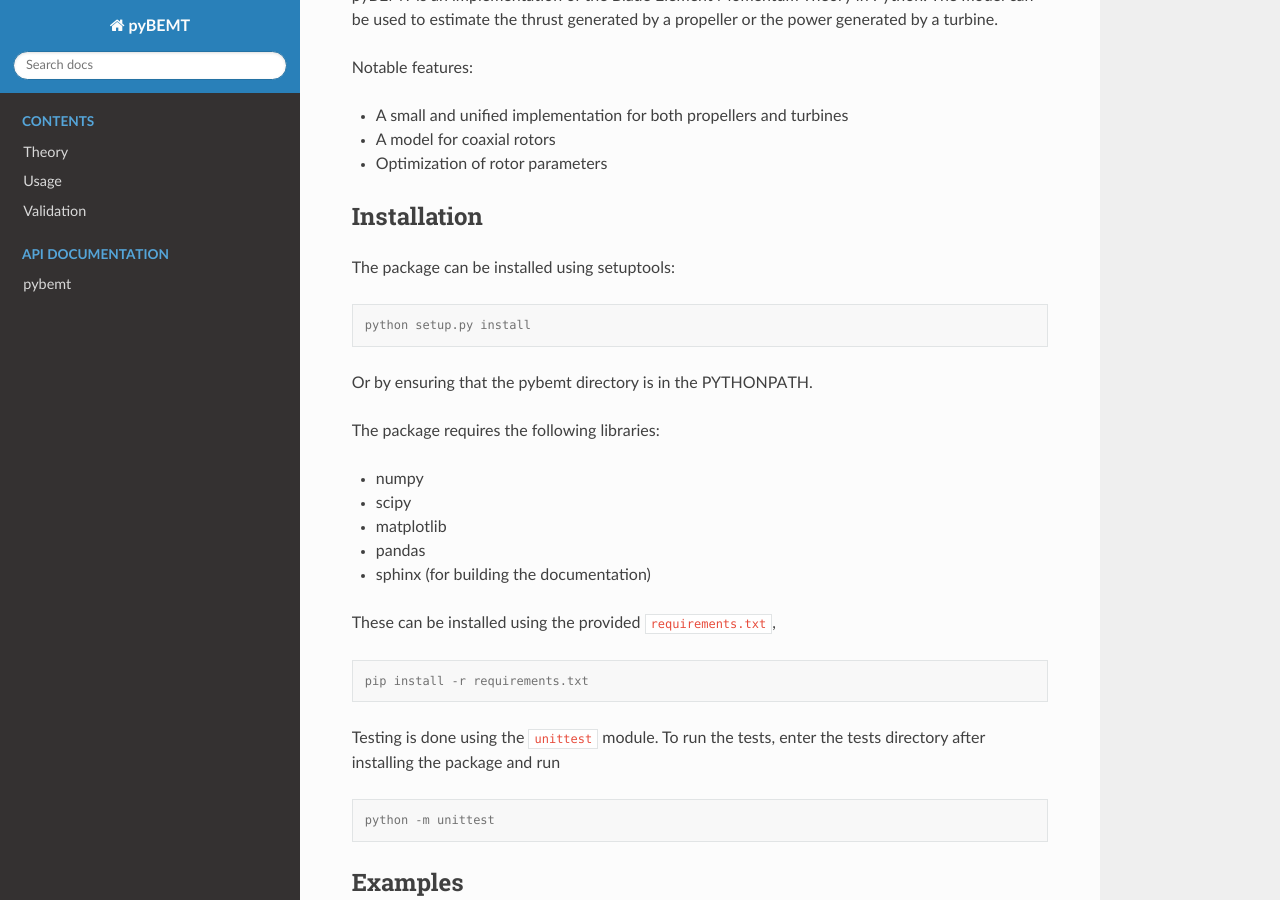
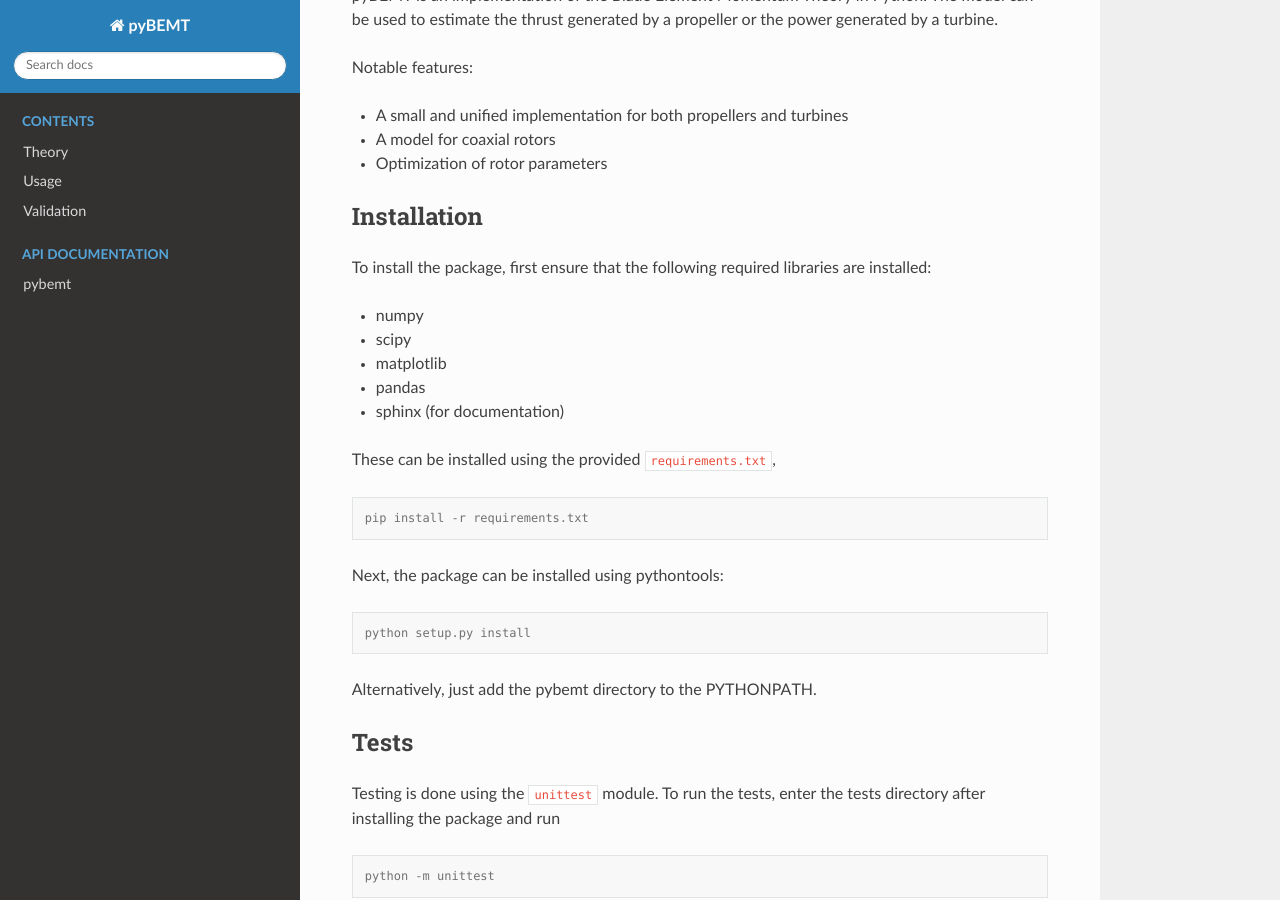
Before and after one commit to kegiljarhus/pyBEMT, a Sphinx documentation site: the page built from docs/source/index.rst, in a window 1280 px wide and 900 px high, scrolled down 232 px. Built offline with Sphinx 7.4.7 and the Read the Docs theme 2.0.0, drawn with Linux system fonts in a browser that asks for light colours.

Commit message:
Restructure the installation instructions.

```diff
--- a/docs/source/index.rst
+++ b/docs/source/index.rst
@@ -18,27 +18,30 @@ Notable features:
 Installation
 ------------
 
-The package can be installed using setuptools:
-
-.. code-block:: console
-
-        python setup.py install
-
-Or by ensuring that the pybemt directory is in the PYTHONPATH.
-
-The package requires the following libraries:
+To install the package, first ensure that the following required libraries are installed:
 
 - numpy
 - scipy
 - matplotlib
 - pandas
-- sphinx (for building the documentation)
+- sphinx (for documentation)
 
 These can be installed using the provided ``requirements.txt``,
 
 .. code-block:: console
 
         pip install -r requirements.txt
+
+Next, the package can be installed using pythontools:
+
+.. code-block:: console
+
+        python setup.py install
+
+Alternatively, just add the pybemt directory to the PYTHONPATH.
+
+Tests
+-----
 
 Testing is done using the ``unittest`` module. To run the tests, enter the tests
 directory after installing the package and run
```
Also changed, not shown: README.rst (+9 -9 lines).
